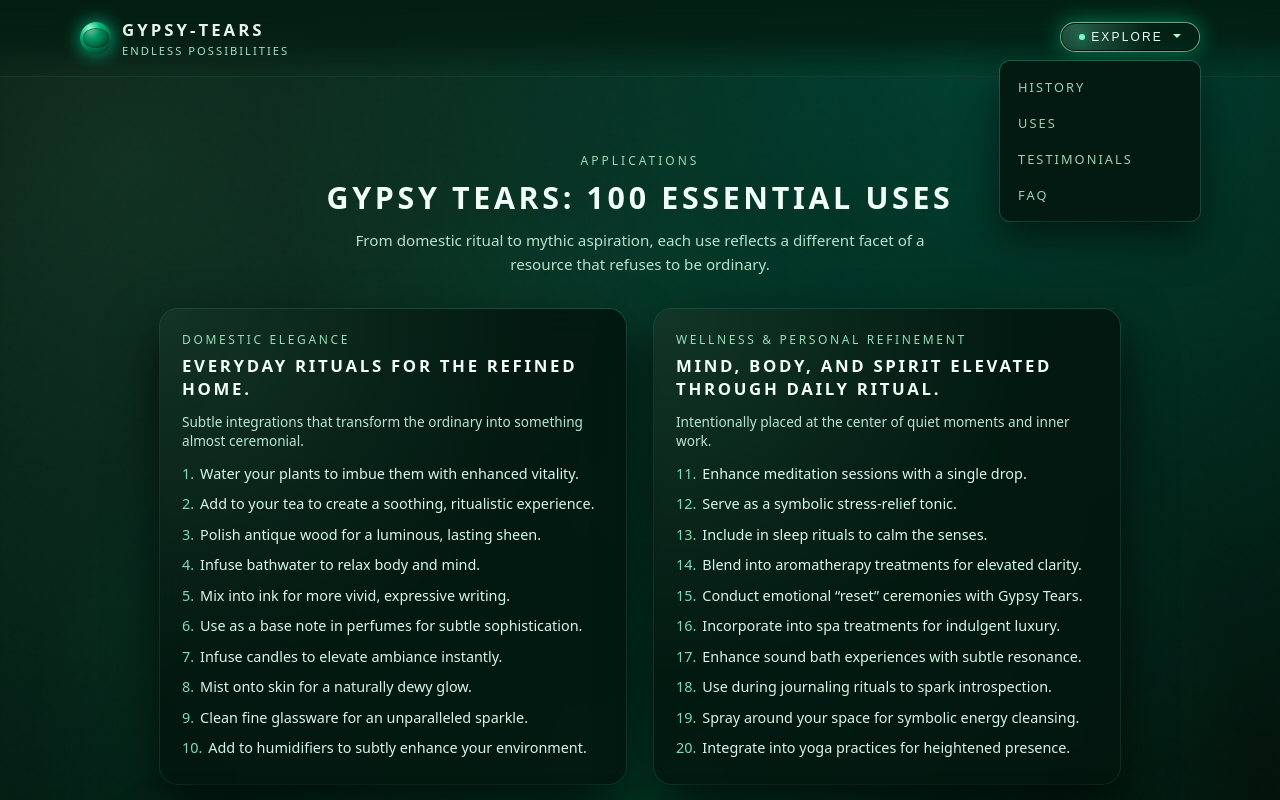
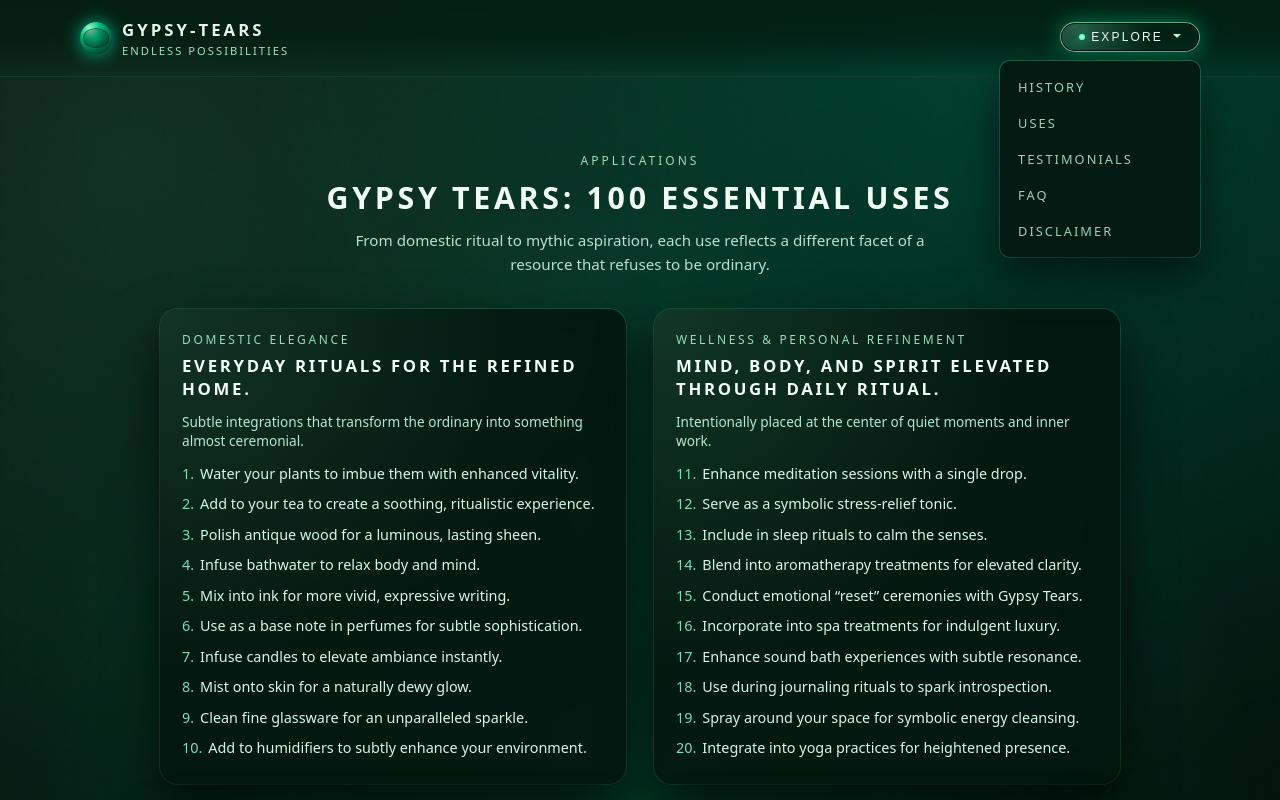
Before and after one commit to oakeswf14/gypsy-tears.com, a plain HTML site: page uses.html in a window 1280 px wide. Both pictures are taken after a click on the button "EXPLORE". Shown: the top 800 px of the page. Drawn offline with Linux system fonts and the light colour scheme.

Commit message:
Update uses.html

```diff
--- a/uses.html
+++ b/uses.html
@@ -404,6 +404,7 @@
               <a href="uses.html" class="dropdown-item" role="menuitem">Uses</a>
               <a href="testimonials.html" class="dropdown-item" role="menuitem">Testimonials</a>
               <a href="faq.html" class="dropdown-item" role="menuitem">FAQ</a>
+              <a href="disclaimer.html" class="dropdown-item" role="menuitem">Disclaimer</a>
             </div>
           </div>
         </li>
```
